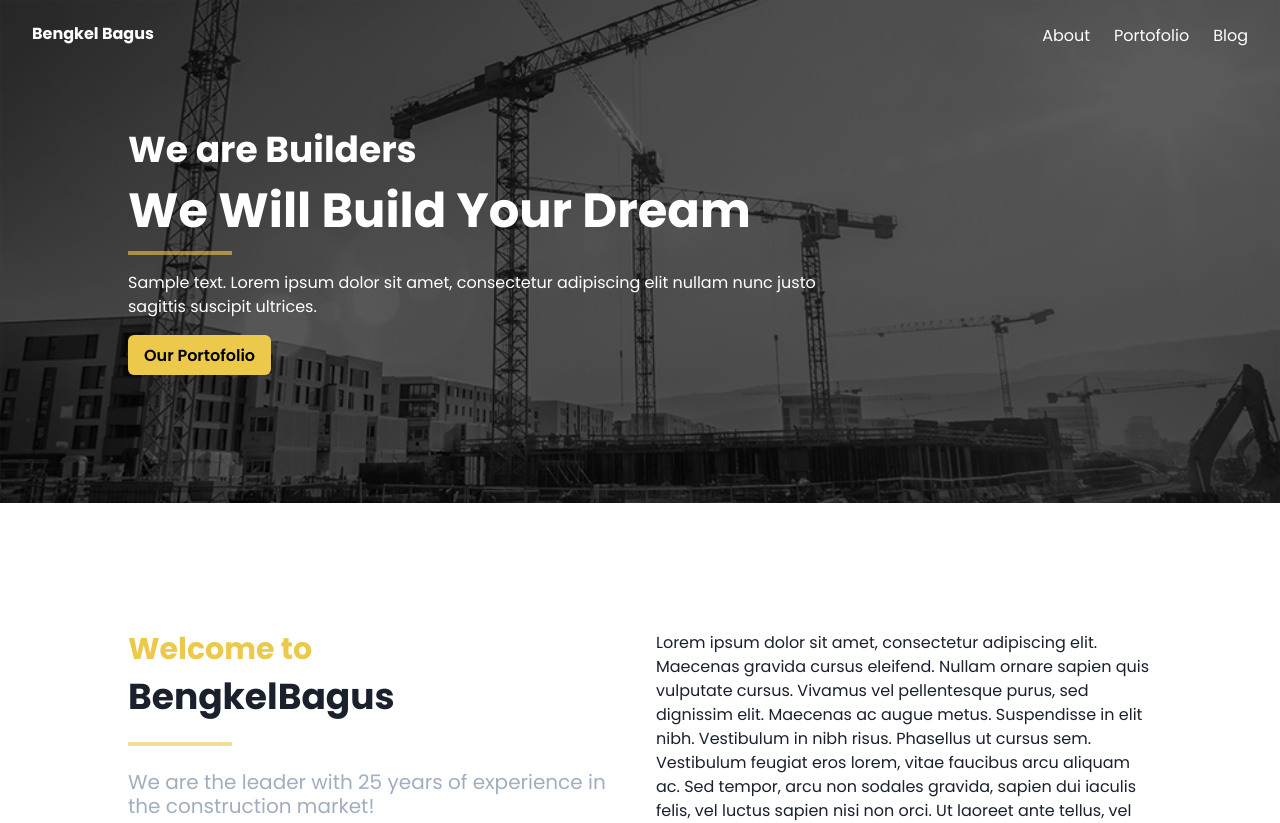
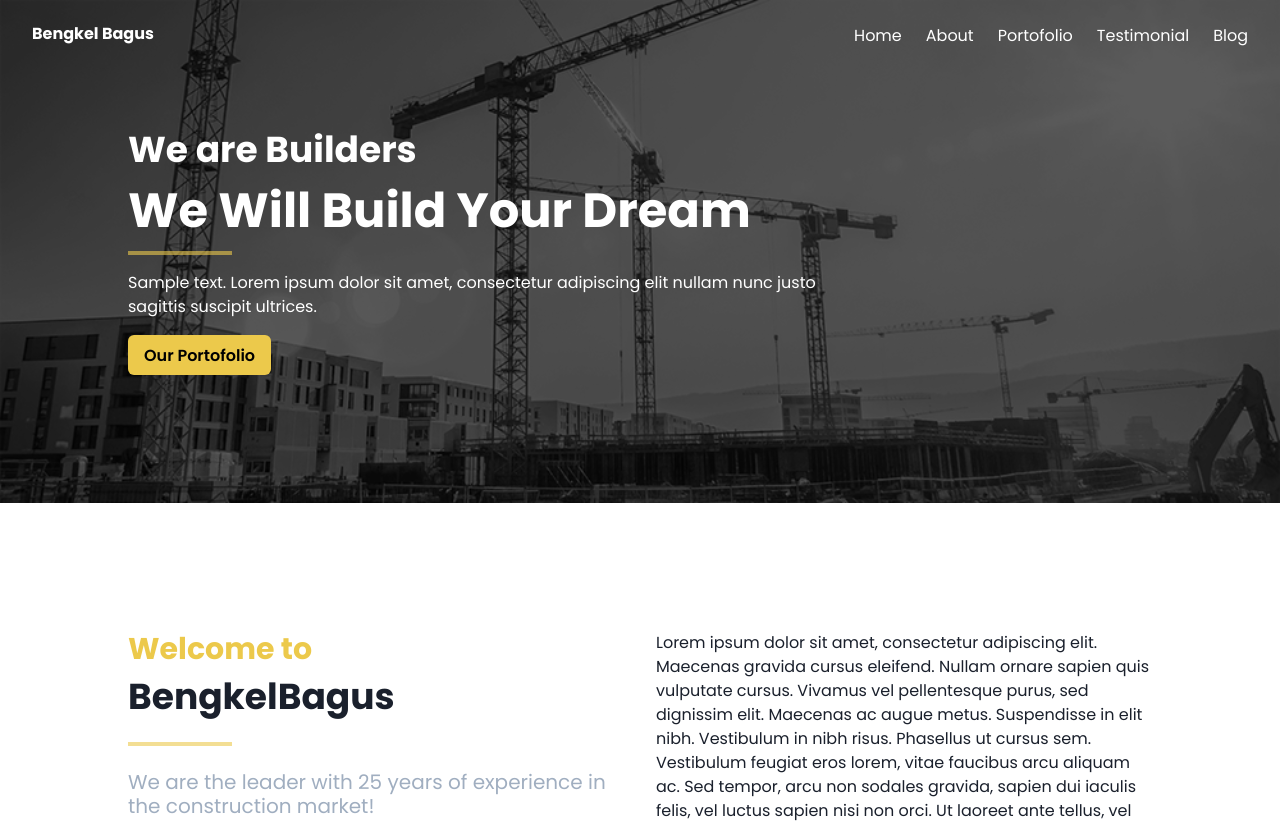
Before and after one commit to bengkelbagus/bengkelbagus, a Next.js app: page / in a window 1280 px wide. Shown: the top 823 px of the page. Built offline with nearby package versions, Linux system fonts and the light colour scheme.

Commit message:
add testimonial navigation

```diff
--- a/components/landingPage/TestimonialSection.js
+++ b/components/landingPage/TestimonialSection.js
@@ -26,7 +26,13 @@ const TestimonialSection = () => {
   ];
 
   return (
-    <Box minH="60vh" px="5%" p="15vh" backgroundColor="blackAlpha.900">
+    <Box
+      id="testimonial"
+      minH="60vh"
+      px="5%"
+      p="15vh"
+      backgroundColor="blackAlpha.900"
+    >
       <Box
         display="flex"
         alignItems="center"
--- a/components/layout/Navbar.js
+++ b/components/layout/Navbar.js
@@ -27,12 +27,20 @@ const LinkItem = styled.p`
 const Navbar = () => {
   const navigations = [
     {
+      name: "home",
+      link: "/",
+    },
+    {
       name: "about",
       link: "/#about",
     },
     {
       name: "portofolio",
       link: "/#portofolio",
+    },
+    {
+      name: "testimonial",
+      link: "/#testimonial",
     },
     {
       name: "blog",
```
